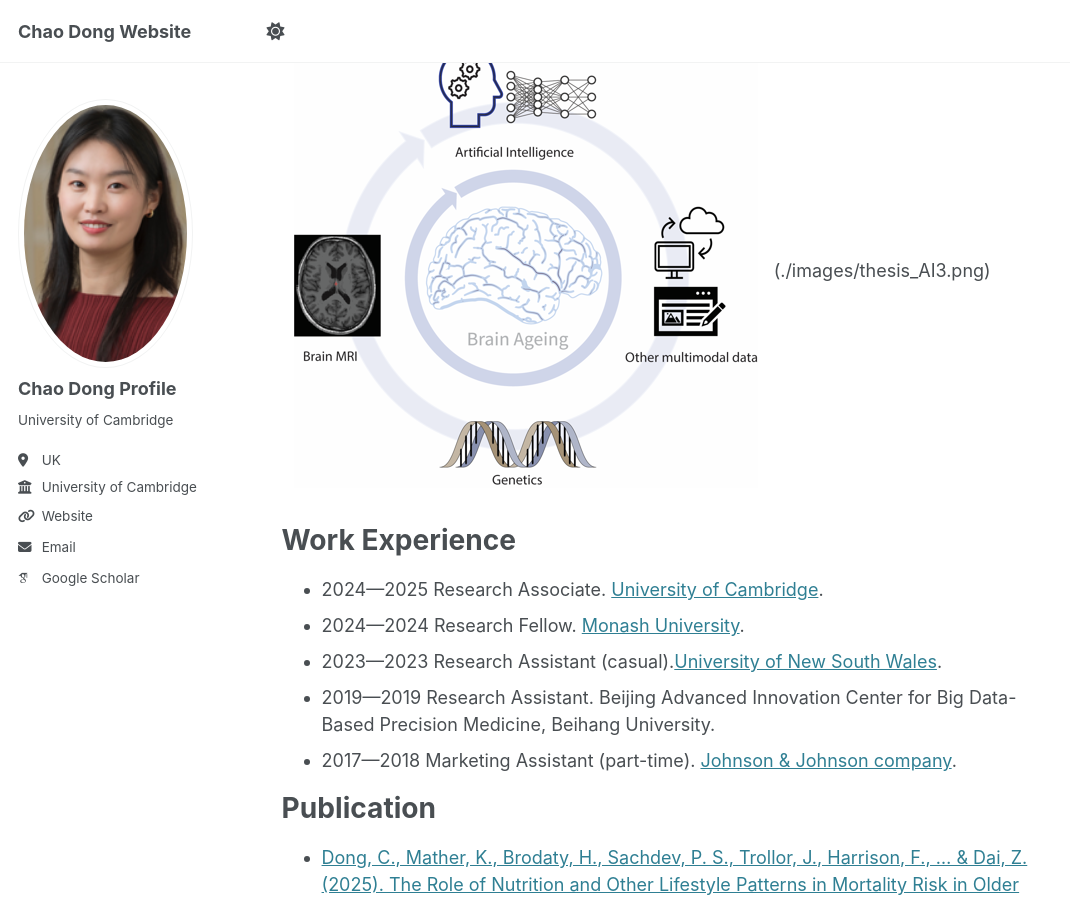
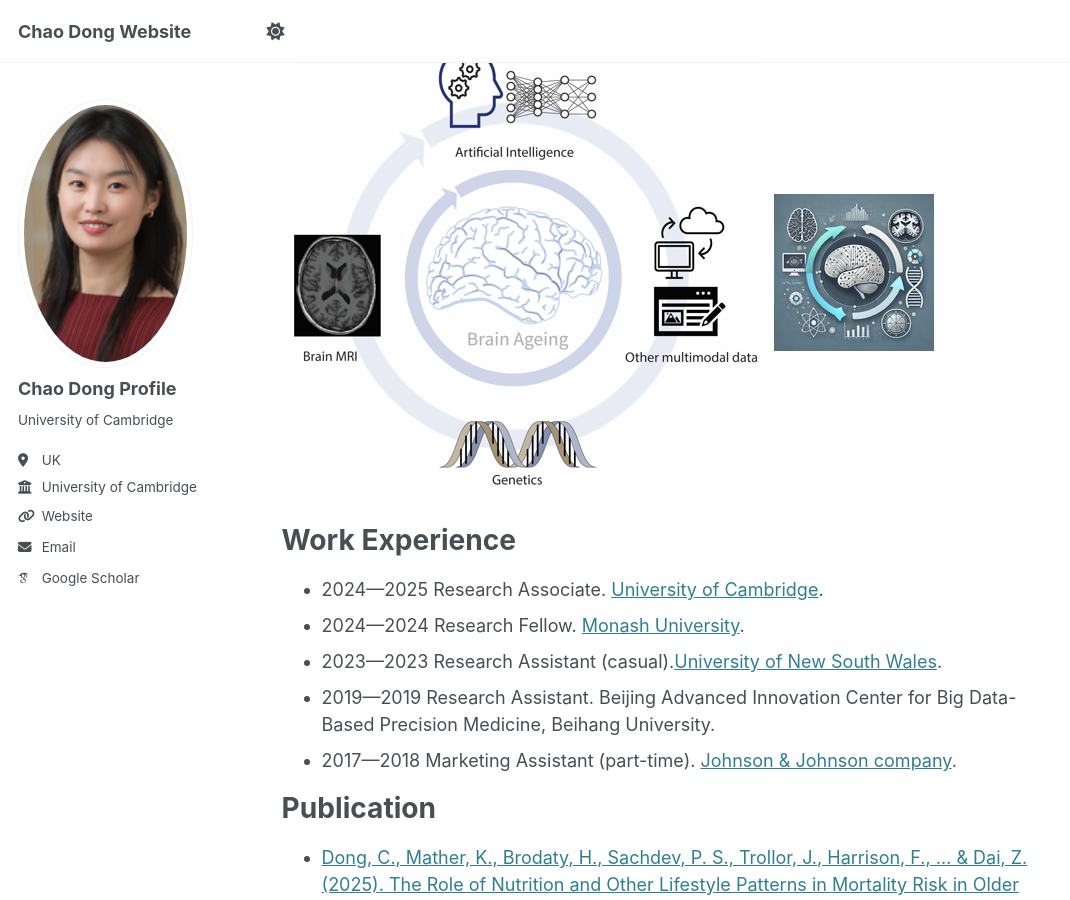
Before and after one commit to ChaoDong12/chaodong.github.io, a Jekyll site: the page built from _pages/about.md, in a window 1280 px wide and 900 px high, scrolled down 433 px. Shown: the whole window, without its empty margins (0-1070 px from the left). Built offline with Jekyll 4.4.1, drawn with Linux system fonts in a browser that asks for light colours; some web fonts are replaced.

Commit message:
Update about.md

```diff
--- a/_pages/about.md
+++ b/_pages/about.md
@@ -12,7 +12,7 @@ I am currently a Research Associate at the [University of Cambridge](https://www
 I obtained my PhD in psychiatry in the [University of New South Wales](https://www.cheba.unsw.edu.au/) with prestigious Scientia PhD Scholarship, and earned my bachelor's and master's degrees in Biomedical Engineering.
 
 ------
-![Reseach](./images/thesis.png) (./images/thesis_AI3.png)
+![Reseach](./images/thesis.png) ![Reseach](./images/thesis_AI3.png)
 
 
 Work Experience
```
